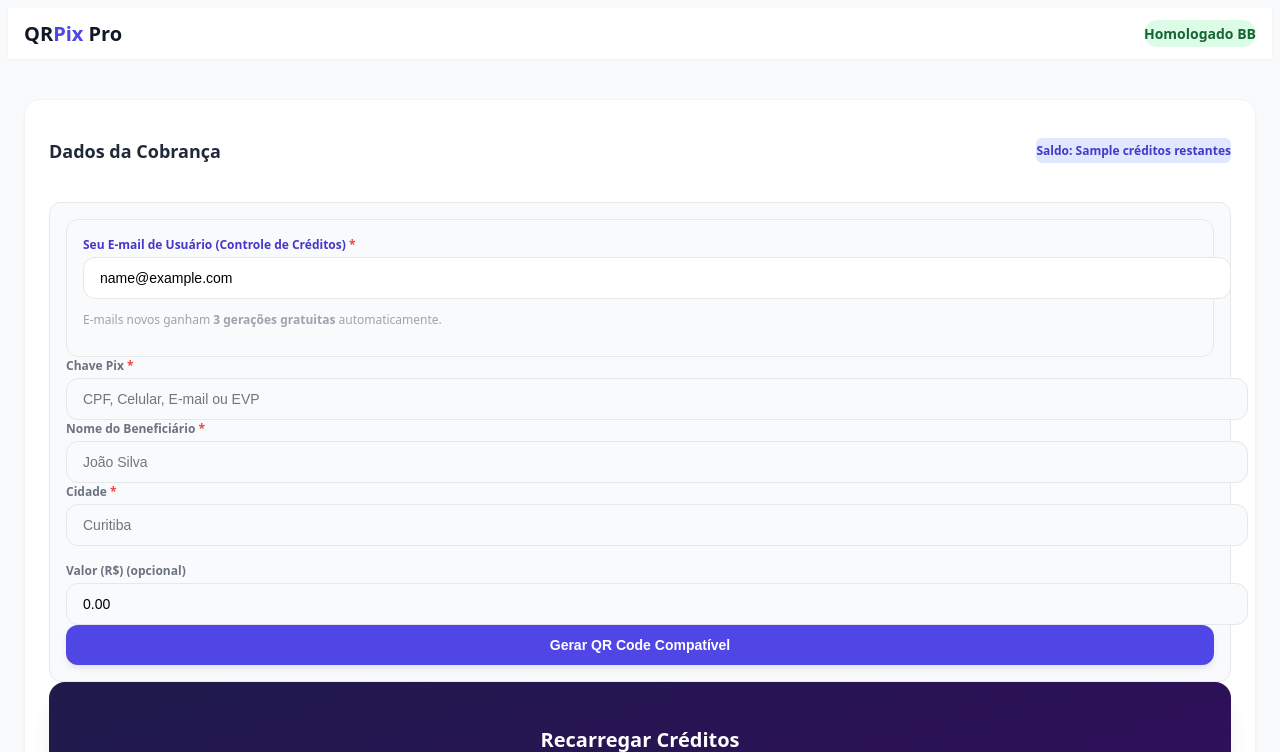
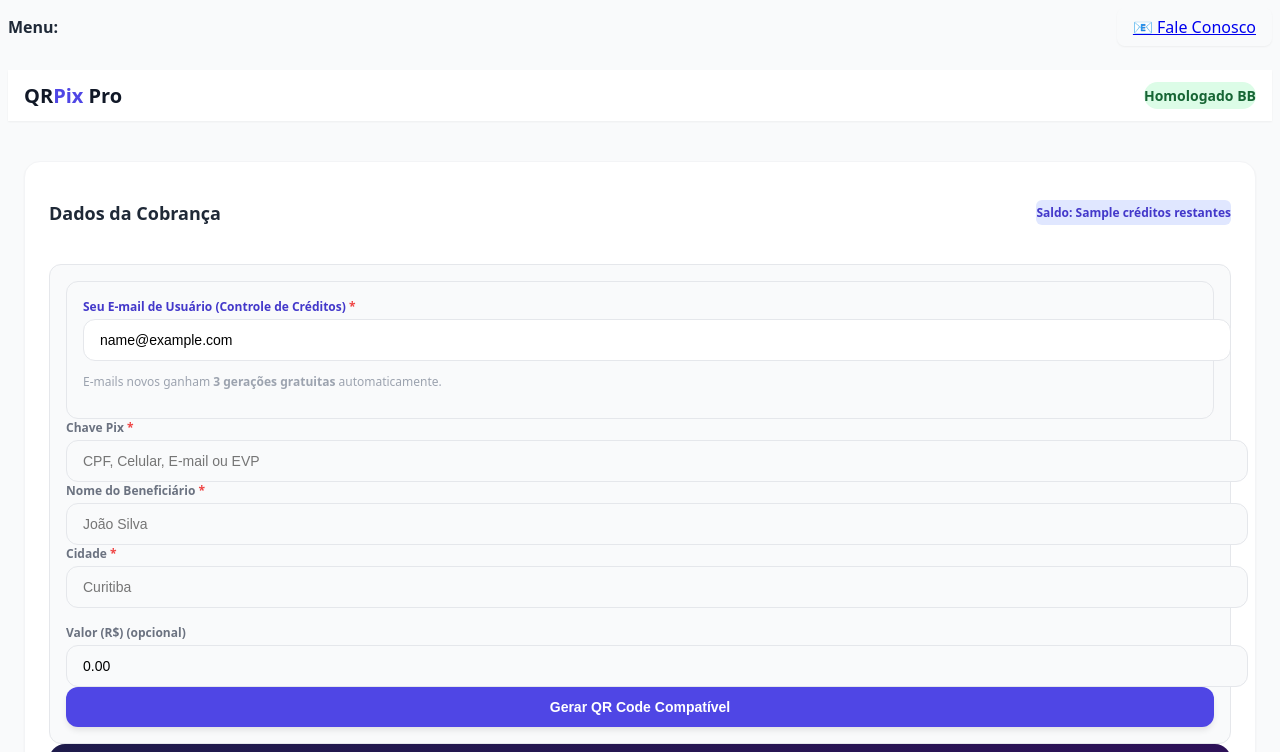
Before and after one commit to Clever1404/meu-projeto-qrcode, a FastAPI app: template templates/index.html in a window 1280 px wide. Shown: the top 752 px of the page. Run offline with FastAPI, Linux system fonts and the light colour scheme; the template is opened without the code that fills it: most values are stand-ins (such as "Sample title", 1, 10 or a date in 2020).

Commit message:
Add files via upload

```diff
--- a/templates/index.html
+++ b/templates/index.html
@@ -174,6 +174,15 @@
 </head>
 <body class="bg-gray-50 text-gray-800 font-sans">
 
+
+   <!-- BARRA DE NAVEGAÇÃO SUPERIOR -->
+    <div class="max-w-2xl mx-auto flex justify-between items-center mb-6 px-2">
+        <span class="text-gray-600 font-bold">Menu:</span>
+        <a href="/contato" class="flex items-center gap-1 bg-blue-100 text-blue-700 font-semibold px-4 py-2 rounded-lg hover:bg-blue-200 transition shadow-sm">
+            📧 Fale Conosco
+        </a>
+    </div>
+
     <!-- Estrutura Oculta do Pop-up Customizado -->
     <div id="custom-popup">
         <span style="font-size: 1.2rem;">✓</span>
@@ -197,6 +206,8 @@
             </div>
         </div>
         {% endif %}
+
+
 
         <div class="grid md:Spectrum-grid-3 gap-8 items-start">
 
```
